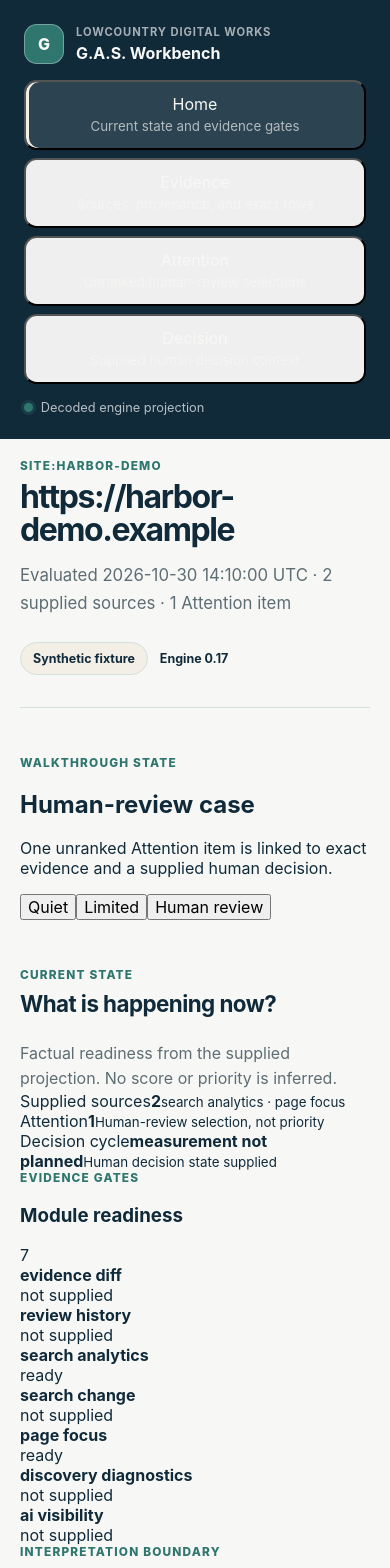
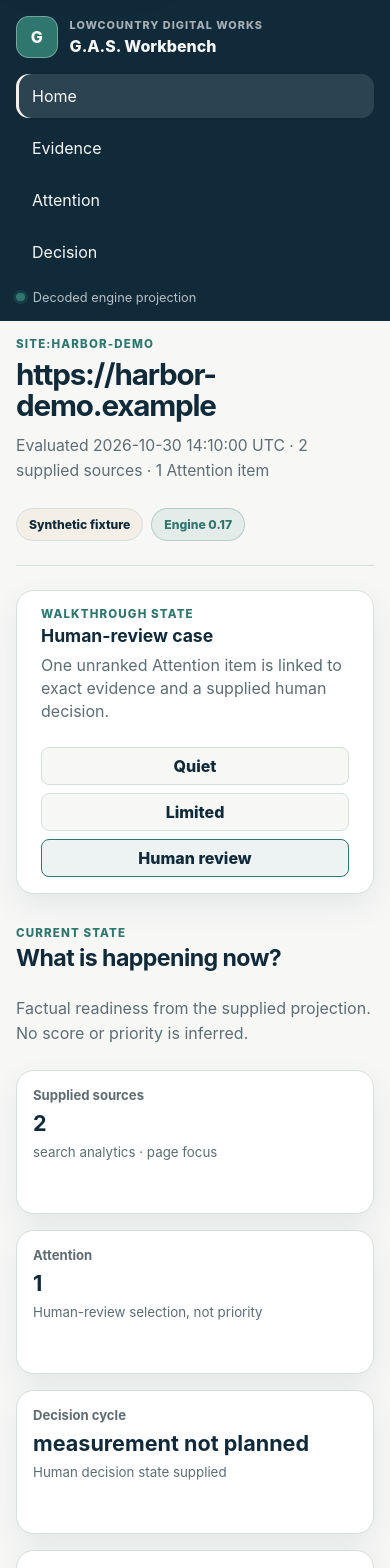
Before and after one commit to LowcountryDigitalWorks/gas-workbench, a React (Vite) app: page / in a window 390 px wide. Shown: the top 1568 px of the page. Built offline with nearby package versions, Linux system fonts and the light colour scheme.

Commit message:
style: add responsive operator command center patterns

```diff
--- a/src/app/app.css
+++ b/src/app/app.css
@@ -1,18 +1,23 @@
 #root {
   min-height: 100vh;
+}
+
+button {
+  border: 0;
 }
 
 .skip-link {
   position: fixed;
   top: var(--space-3);
   left: var(--space-3);
-  z-index: 10;
+  z-index: 20;
   transform: translateY(-180%);
   border-radius: var(--radius-sm);
   background: var(--color-surface);
   color: var(--color-estuary-navy);
   padding: var(--space-3) var(--space-4);
-  font-weight: 700;
+  font-weight: 800;
+  box-shadow: var(--shadow-soft);
 }
 
 .skip-link:focus {
@@ -21,7 +26,7 @@
 
 .workbench-shell {
   display: grid;
-  grid-template-columns: minmax(14rem, 17rem) minmax(0, 1fr);
+  grid-template-columns: minmax(15rem, 18rem) minmax(0, 1fr);
   min-height: 100vh;
 }
 
@@ -32,6 +37,7 @@
   height: 100vh;
   flex-direction: column;
   gap: var(--space-6);
+  overflow-y: auto;
   background: var(--color-estuary-navy);
   color: var(--color-soft-white);
   padding: var(--space-5);
@@ -45,55 +51,64 @@
 
 .brand-mark {
   display: grid;
-  width: 2.5rem;
-  height: 2.5rem;
+  width: 2.6rem;
+  height: 2.6rem;
   place-items: center;
   flex: 0 0 auto;
   border: 1px solid rgb(247 248 246 / 35%);
   border-radius: var(--radius-md);
   background: var(--color-cypress-teal);
-  font-weight: 800;
+  font-weight: 850;
 }
 
 .brand-kicker,
 .brand-name,
 .eyebrow,
-.card-label,
 .lede,
 .workspace-header h1,
 .section-heading h2,
-.next-slice h2,
-.boundary-card p,
-.section-heading p,
-.next-slice p {
+.scenario-switcher h2,
+.panel-card h3,
+.source-card h3,
+.context-panel h3,
+.decision-card h3,
+.empty-state p,
+.secondary-note {
   margin: 0;
 }
 
 .brand-kicker {
   color: rgb(247 248 246 / 65%);
-  font-size: 0.7rem;
-  font-weight: 700;
-  letter-spacing: 0.08em;
+  font-size: 0.68rem;
+  font-weight: 800;
+  letter-spacing: 0.09em;
   text-transform: uppercase;
 }
 
 .brand-name {
   margin-top: var(--space-1);
-  font-weight: 750;
+  font-weight: 800;
 }
 
-.app-nav nav {
+.workspace-nav {
   display: grid;
   gap: var(--space-2);
 }
 
 .nav-item {
   display: grid;
+  width: 100%;
   gap: var(--space-1);
   border-radius: var(--radius-md);
+  background: transparent;
   color: inherit;
   padding: var(--space-3) var(--space-4);
-  text-decoration: none;
+  text-align: left;
+  cursor: pointer;
+}
+
+.nav-item:hover {
+  background: rgb(247 248 246 / 7%);
 }
 
 .nav-item small {
@@ -124,8 +139,9 @@
 }
 
 .workspace {
-  width: min(100%, 92rem);
-  padding: clamp(1.25rem, 3vw, 3.5rem);
+  width: min(100%, 96rem);
+  min-width: 0;
+  padding: clamp(1.25rem, 3vw, 3.25rem);
 }
 
 .workspace-header {
@@ -134,51 +150,139 @@
   justify-content: space-between;
   gap: var(--space-5);
   border-bottom: 1px solid var(--color-border);
-  padding-bottom: var(--space-6);
+  padding-bottom: var(--space-5);
 }
 
-.eyebrow,
-.card-label {
+.eyebrow {
   color: var(--color-cypress-teal);
-  font-size: 0.74rem;
-  font-weight: 800;
+  font-size: 0.72rem;
+  font-weight: 850;
   letter-spacing: 0.1em;
   text-transform: uppercase;
 }
 
 .workspace-header h1 {
-  max-width: 18ch;
+  overflow-wrap: anywhere;
   margin-top: var(--space-2);
-  font-size: clamp(2rem, 4vw, 3.7rem);
-  line-height: 1.02;
-  letter-spacing: -0.045em;
+  font-size: clamp(1.85rem, 3vw, 3rem);
+  line-height: 1.06;
+  letter-spacing: -0.04em;
 }
 
 .lede {
-  max-width: 62ch;
-  margin-top: var(--space-4);
+  max-width: 70ch;
+  margin-top: var(--space-3);
   color: var(--color-text-muted);
-  font-size: 1.05rem;
-  line-height: 1.65;
+  font-size: 0.98rem;
+  line-height: 1.6;
 }
 
-.pill {
+.header-badges {
+  display: flex;
+  flex-wrap: wrap;
+  justify-content: flex-end;
+  gap: var(--space-2);
+}
+
+.pill,
+.status-pill,
+.count-badge {
   display: inline-flex;
   align-items: center;
+  width: fit-content;
   white-space: nowrap;
   border-radius: 999px;
   padding: var(--space-2) var(--space-3);
-  font-size: 0.78rem;
-  font-weight: 750;
+  font-size: 0.76rem;
+  font-weight: 800;
 }
 
-.pill-neutral {
+.pill-neutral,
+.state-neutral {
   border: 1px solid var(--color-border);
   background: var(--color-warm-oyster);
+  color: var(--color-estuary-navy);
 }
 
-.workspace section {
-  margin-top: var(--space-7);
+.pill-engine {
+  border: 1px solid rgb(47 118 111 / 28%);
+  background: rgb(47 118 111 / 9%);
+  color: var(--color-cypress-teal);
+}
+
+.state-ready {
+  border: 1px solid rgb(47 118 111 / 35%);
+  background: rgb(47 118 111 / 10%);
+  color: var(--color-cypress-teal);
+}
+
+.state-limited {
+  border: 1px solid rgb(185 107 36 / 38%);
+  background: rgb(185 107 36 / 10%);
+  color: #7a4318;
+}
+
+.state-blocked {
+  border: 1px solid rgb(151 63 63 / 35%);
+  background: rgb(151 63 63 / 9%);
+  color: #7a3333;
+}
+
+.scenario-switcher {
+  display: flex;
+  align-items: center;
+  justify-content: space-between;
+  gap: var(--space-5);
+  margin-top: var(--space-5);
+  border: 1px solid var(--color-border);
+  border-radius: var(--radius-lg);
+  background: var(--color-surface);
+  padding: var(--space-4) var(--space-5);
+  box-shadow: var(--shadow-soft);
+}
+
+.scenario-switcher h2 {
+  margin-top: var(--space-1);
+  font-size: 1.1rem;
+}
+
+.scenario-switcher p:last-child {
+  max-width: 58ch;
+  margin: var(--space-2) 0 0;
+  color: var(--color-text-muted);
+  line-height: 1.45;
+}
+
+.scenario-options {
+  display: flex;
+  flex-wrap: wrap;
+  justify-content: flex-end;
+  gap: var(--space-2);
+}
+
+.scenario-button,
+.text-button,
+.primary-button {
+  border-radius: var(--radius-sm);
+  font-weight: 800;
+  cursor: pointer;
+}
+
+.scenario-button {
+  border: 1px solid var(--color-border);
+  background: var(--color-soft-white);
+  color: var(--color-estuary-navy);
+  padding: var(--space-2) var(--space-3);
+}
+
+.scenario-button:hover,
+.scenario-button.is-active {
+  border-color: var(--color-cypress-teal);
+  background: rgb(47 118 111 / 9%);
+}
+
+.view-frame > section {
+  margin-top: var(--space-6);
 }
 
 .section-heading {
@@ -188,62 +292,393 @@
   gap: var(--space-5);
 }
 
-.section-heading h2,
-.next-slice h2 {
-  margin-top: var(--space-2);
-  font-size: clamp(1.4rem, 2vw, 2rem);
+.section-heading h2 {
+  margin: var(--space-1) 0 0;
+  font-size: clamp(1.45rem, 2vw, 2rem);
   letter-spacing: -0.025em;
 }
 
-.section-heading > p,
-.next-slice > p {
+.section-heading > p {
   max-width: 42rem;
+  margin: 0;
   color: var(--color-text-muted);
   line-height: 1.55;
 }
 
-.boundary-grid {
+.metric-grid,
+.source-grid {
   display: grid;
-  grid-template-columns: repeat(4, minmax(0, 1fr));
+  grid-template-columns: repeat(3, minmax(0, 1fr));
   gap: var(--space-4);
   margin-top: var(--space-5);
 }
 
-.boundary-card {
-  min-height: 10.5rem;
+.source-grid {
+  grid-template-columns: repeat(2, minmax(0, 1fr));
+}
+
+.metric-card,
+.panel-card,
+.source-card,
+.context-panel,
+.decision-card,
+.empty-state {
   border: 1px solid var(--color-border);
   border-radius: var(--radius-lg);
   background: var(--color-surface);
-  padding: var(--space-5);
   box-shadow: var(--shadow-soft);
 }
 
-.boundary-card p:last-child {
+.metric-card {
+  display: grid;
+  min-height: 9rem;
+  align-content: start;
+  gap: var(--space-2);
+  padding: var(--space-4);
+}
+
+.metric-card > span {
+  color: var(--color-text-muted);
+  font-size: 0.82rem;
+  font-weight: 750;
+}
+
+.metric-card > strong {
+  overflow-wrap: anywhere;
+  font-size: clamp(1.35rem, 2vw, 2rem);
+  line-height: 1.15;
+}
+
+.metric-card > small {
+  color: var(--color-text-muted);
+  line-height: 1.4;
+}
+
+.two-column-layout,
+.detail-layout,
+.decision-layout {
+  display: grid;
+  grid-template-columns: minmax(0, 1.15fr) minmax(18rem, 0.85fr);
+  gap: var(--space-4);
   margin-top: var(--space-4);
+}
+
+.panel-card,
+.source-card,
+.context-panel,
+.decision-card {
+  padding: var(--space-5);
+}
+
+.card-heading-row,
+.subsection-heading {
+  display: flex;
+  align-items: flex-start;
+  justify-content: space-between;
+  gap: var(--space-3);
+}
+
+.card-heading-row h3,
+.source-card h3,
+.context-panel h3,
+.decision-card h3 {
+  margin: var(--space-1) 0 0;
+}
+
+.count-badge {
+  min-width: 2rem;
+  justify-content: center;
+  background: var(--color-warm-oyster);
   color: var(--color-estuary-navy);
+}
+
+.readiness-list {
+  display: grid;
+  gap: var(--space-2);
+  margin-top: var(--space-4);
+}
+
+.readiness-row {
+  display: flex;
+  align-items: flex-start;
+  justify-content: space-between;
+  gap: var(--space-3);
+  border-top: 1px solid var(--color-border);
+  padding-top: var(--space-3);
+}
+
+.readiness-row:first-child {
+  border-top: 0;
+  padding-top: 0;
+}
+
+.readiness-row strong {
+  text-transform: capitalize;
+}
+
+.readiness-row p {
+  margin: var(--space-1) 0 0;
+  color: var(--color-text-muted);
+  font-size: 0.82rem;
+  line-height: 1.4;
+}
+
+.plain-list {
+  display: grid;
+  gap: var(--space-3);
+  margin: var(--space-4) 0 0;
+  padding-left: 1.1rem;
+  color: var(--color-text-muted);
   line-height: 1.55;
 }
 
-.next-slice {
+.secondary-note {
+  margin-top: var(--space-4);
+  color: var(--color-text-muted);
+  font-size: 0.82rem;
+}
+
+.metadata-list {
   display: grid;
-  grid-template-columns: minmax(15rem, 0.85fr) minmax(18rem, 1.15fr);
-  gap: var(--space-6);
+  gap: var(--space-3);
+  margin: var(--space-4) 0 0;
+}
+
+.metadata-list > div {
+  display: grid;
+  gap: var(--space-1);
+}
+
+.metadata-list dt {
+  color: var(--color-text-muted);
+  font-size: 0.72rem;
+  font-weight: 800;
+  letter-spacing: 0.08em;
+  text-transform: uppercase;
+}
+
+.metadata-list dd {
+  margin: 0;
+  line-height: 1.45;
+}
+
+.mono-wrap {
+  overflow-wrap: anywhere;
+  font-family: ui-monospace, SFMono-Regular, Menlo, Consolas, monospace;
+  font-size: 0.8rem;
+}
+
+.inline-notice {
+  display: grid;
+  gap: var(--space-1);
+  margin-top: var(--space-4);
+  border-left: 3px solid var(--color-focus);
+  background: rgb(185 107 36 / 7%);
+  padding: var(--space-3) var(--space-4);
+  color: var(--color-text-muted);
+  font-size: 0.85rem;
+  line-height: 1.45;
+}
+
+.inline-notice strong {
+  color: var(--color-estuary-navy);
+}
+
+.detail-layout {
+  margin-top: var(--space-5);
+}
+
+.subsection-heading {
+  align-items: center;
+  margin-bottom: var(--space-3);
+}
+
+.subsection-heading h3 {
+  margin: 0;
+}
+
+.subsection-heading span {
+  color: var(--color-text-muted);
+  font-weight: 800;
+}
+
+.evidence-list,
+.attention-list {
+  display: grid;
+  gap: var(--space-3);
+}
+
+.evidence-card {
+  display: grid;
+  width: 100%;
+  gap: var(--space-2);
+  border: 1px solid var(--color-border);
+  border-radius: var(--radius-md);
+  background: var(--color-surface);
+  color: var(--color-estuary-navy);
+  padding: var(--space-4);
+  text-align: left;
+  cursor: pointer;
+}
+
+.evidence-card:hover,
+.evidence-card.is-selected {
+  border-color: var(--color-cypress-teal);
+  box-shadow: inset 3px 0 0 var(--color-cypress-teal);
+}
+
+.evidence-card strong {
+  display: block;
+  margin-top: var(--space-1);
+  text-transform: capitalize;
+}
+
+.evidence-identity {
+  color: var(--color-text-muted);
+}
+
+.context-panel {
+  align-self: start;
+  position: sticky;
+  top: var(--space-4);
+}
+
+.empty-state {
+  padding: var(--space-5);
+}
+
+.empty-state strong {
+  display: block;
+  font-size: 1.05rem;
+}
+
+.empty-state p {
+  margin-top: var(--space-2);
+  color: var(--color-text-muted);
+  line-height: 1.55;
+}
+
+.attention-card {
+  display: grid;
+  grid-template-columns: minmax(0, 1fr) auto;
+  align-items: center;
+  gap: var(--space-4);
+  border: 1px solid var(--color-border);
   border-radius: var(--radius-lg);
+  background: var(--color-surface);
+  padding: var(--space-4);
+  box-shadow: var(--shadow-soft);
+}
+
+.attention-card.is-selected {
+  border-color: var(--color-cypress-teal);
+}
+
+.attention-select {
+  display: flex;
+  min-width: 0;
+  align-items: center;
+  gap: var(--space-3);
+  background: transparent;
+  color: var(--color-estuary-navy);
+  text-align: left;
+  cursor: pointer;
+}
+
+.attention-select strong,
+.attention-select span:last-child {
+  display: block;
+  margin-top: var(--space-1);
+}
+
+.attention-select span:last-child {
+  color: var(--color-text-muted);
+  font-size: 0.86rem;
+}
+
+.attention-order {
+  display: grid;
+  width: 2.4rem;
+  height: 2.4rem;
+  place-items: center;
+  flex: 0 0 auto;
+  border-radius: 999px;
   background: var(--color-warm-oyster);
-  padding: clamp(1.25rem, 3vw, 2.25rem);
+  font-weight: 850;
+}
+
+.attention-actions {
+  display: flex;
+  flex-wrap: wrap;
+  justify-content: flex-end;
+  gap: var(--space-2);
+}
+
+.text-button,
+.primary-button {
+  padding: var(--space-2) var(--space-3);
+}
+
+.text-button {
+  border: 1px solid var(--color-border);
+  background: var(--color-soft-white);
+  color: var(--color-estuary-navy);
+}
+
+.primary-button {
+  background: var(--color-cypress-teal);
+  color: var(--color-soft-white);
+}
+
+.text-button:hover {
+  border-color: var(--color-cypress-teal);
+}
+
+.primary-button:hover {
+  filter: brightness(0.92);
+}
+
+.decision-summary {
+  margin: var(--space-5) 0 0;
+  font-size: 1.1rem;
+  line-height: 1.6;
+}
+
+.boundary-error {
+  width: min(44rem, calc(100% - 2rem));
+  margin: 10vh auto;
+  border: 1px solid var(--color-border);
+  border-radius: var(--radius-lg);
+  background: var(--color-surface);
+  padding: clamp(1.25rem, 4vw, 3rem);
+  box-shadow: var(--shadow-soft);
+}
+
+.boundary-error h1 {
+  margin: var(--space-2) 0 var(--space-4);
+}
+
+.boundary-error p {
+  line-height: 1.6;
 }
 
 @media (max-width: 72rem) {
-  .boundary-grid {
-    grid-template-columns: repeat(2, minmax(0, 1fr));
+  .metric-grid {
+    grid-template-columns: 1fr;
   }
 
-  .next-slice {
+  .two-column-layout,
+  .detail-layout,
+  .decision-layout {
     grid-template-columns: 1fr;
+  }
+
+  .context-panel {
+    position: static;
   }
 }
 
-@media (max-width: 48rem) {
+@media (max-width: 56rem) {
   .workbench-shell {
     grid-template-columns: 1fr;
   }
@@ -254,17 +689,63 @@
     gap: var(--space-4);
   }
 
+  .workspace-nav {
+    grid-template-columns: repeat(2, minmax(0, 1fr));
+  }
+
   .nav-footer {
     margin-top: 0;
   }
 
   .workspace-header,
-  .section-heading {
+  .section-heading,
+  .scenario-switcher {
     align-items: flex-start;
     flex-direction: column;
   }
 
-  .boundary-grid {
+  .header-badges,
+  .scenario-options {
+    justify-content: flex-start;
+  }
+
+  .source-grid {
     grid-template-columns: 1fr;
   }
 }
+
+@media (max-width: 38rem) {
+  .app-nav,
+  .workspace {
+    padding: var(--space-4);
+  }
+
+  .workspace-nav {
+    grid-template-columns: 1fr;
+  }
+
+  .nav-item small {
+    display: none;
+  }
+
+  .scenario-options,
+  .scenario-button,
+  .attention-actions,
+  .attention-actions button {
+    width: 100%;
+  }
+
+  .attention-card {
+    grid-template-columns: 1fr;
+  }
+
+  .attention-actions {
+    justify-content: stretch;
+  }
+
+  .card-heading-row,
+  .readiness-row {
+    align-items: flex-start;
+    flex-direction: column;
+  }
+}
```
